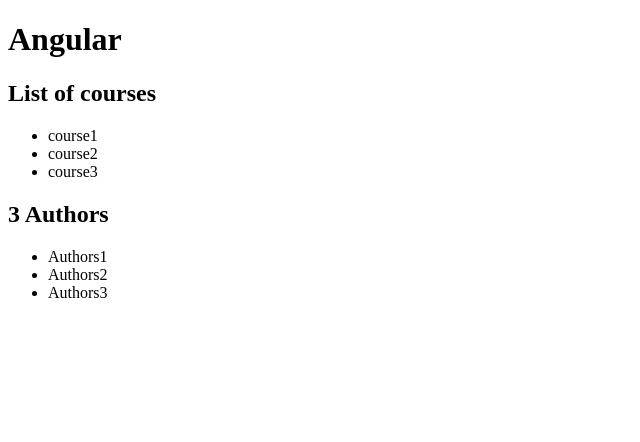
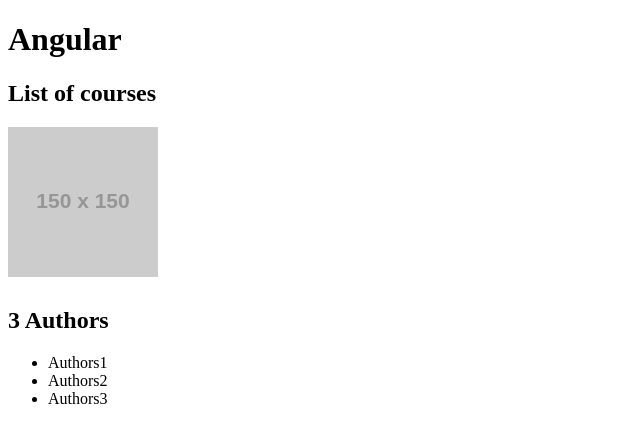
Before and after one commit to ajlaursen/learning-angular, an Angular app in the folder hello-world/: page / in a window 1280 px wide. Shown: the top 442 px of the page, without its empty margins (0-640 px from the left). Built offline with nearby package versions, Linux system fonts and the light colour scheme.

Commit message:
attr binding

```diff
--- a/hello-world/src/app/courses.component.ts
+++ b/hello-world/src/app/courses.component.ts
@@ -6,16 +6,20 @@
   selector: 'courses',
   template: `
     <h2>{{ title }}</h2>
-    <ul>
-      <li *ngFor="let course of courses">
-        {{ course }}
-      </li>
-    </ul>
+    <img [src]="imageUrl"/>
+    <table>
+     <tr>
+        <td [attr.colSpan]="colSpan">
+      </tr>
+    </table>
   `,
 })
 export class CoursesComponent {
   title = 'List of courses';
   courses;
+  imageUrl = "https://via.placeholder.com/150"
+  colSpan = 2
+
 
   constructor(service: CoursesService){
 
```
